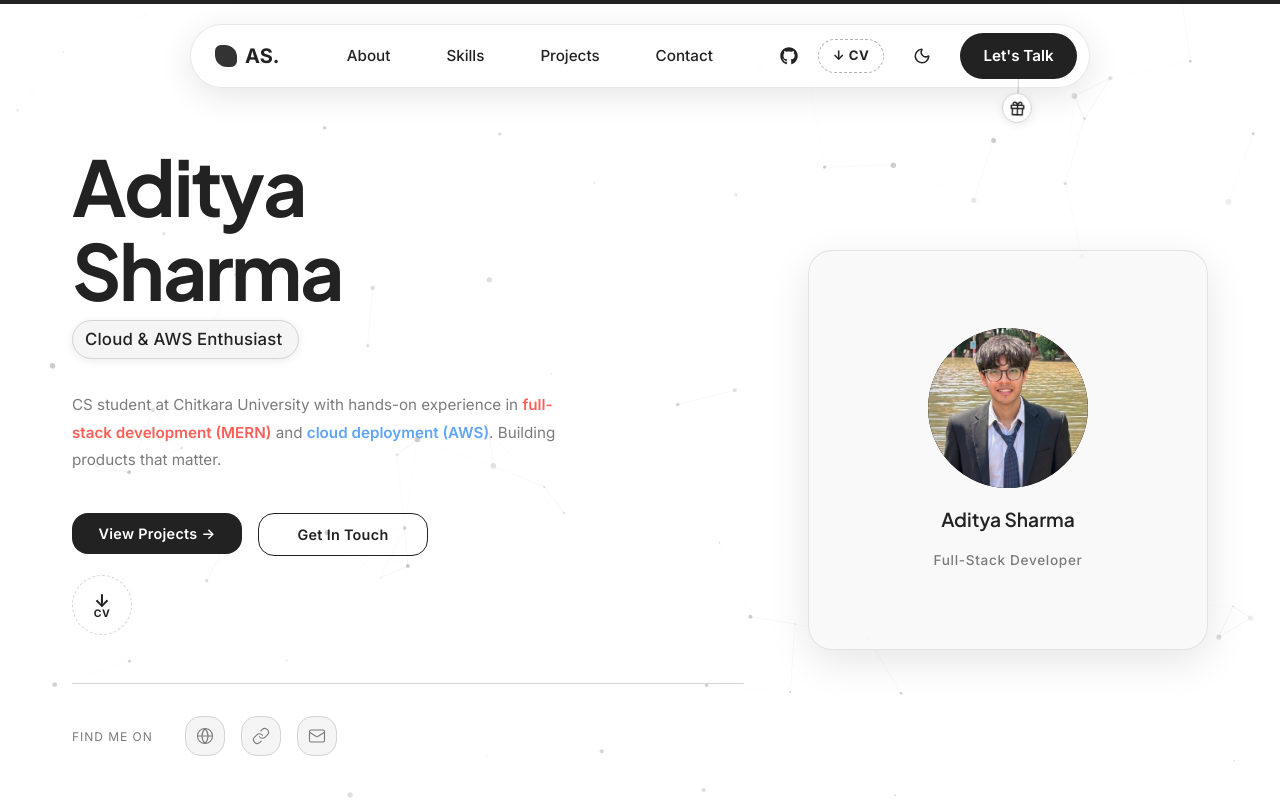
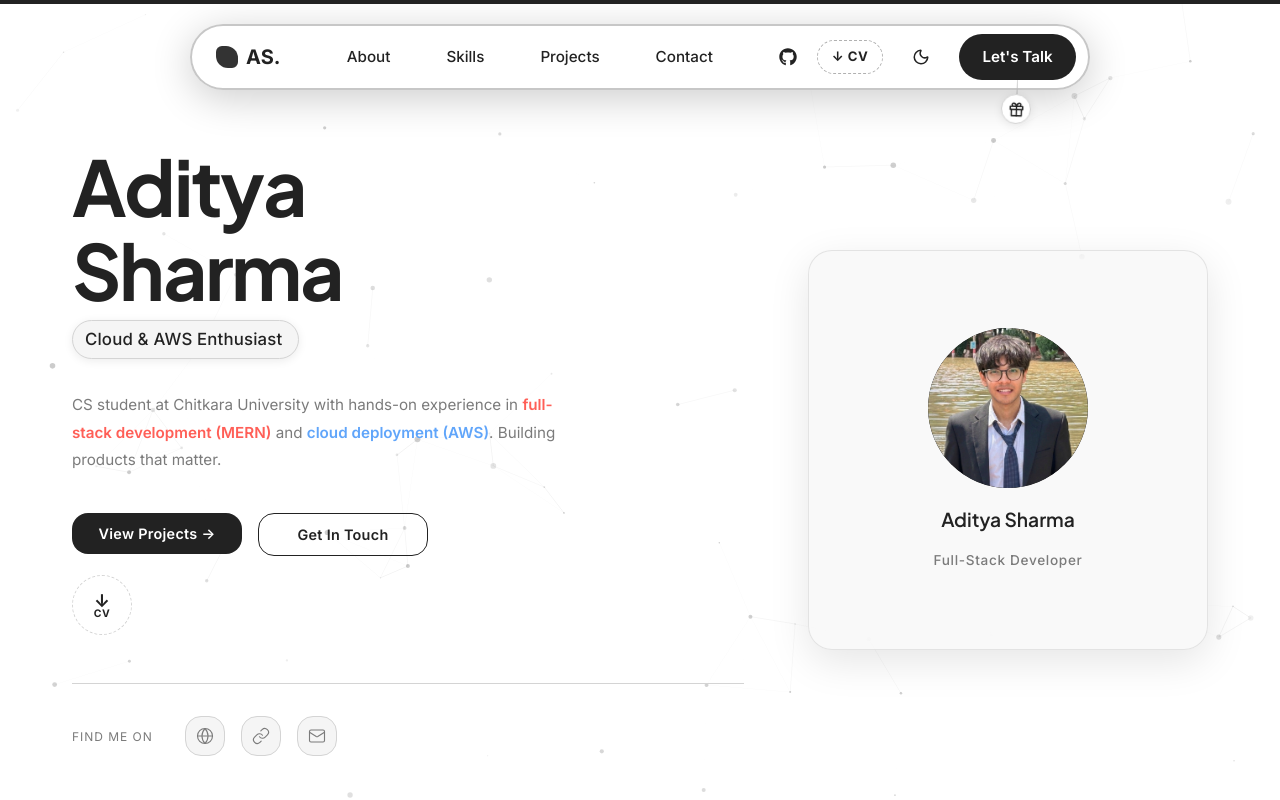
Before and after one commit to fearsomecity/port_adi, a React (Vite) app: page / in a window 1280 px wide. Shown: the top 800 px of the page. Built offline with nearby package versions, Linux system fonts and the light colour scheme.

Commit message:
Enhance: Make navbar glass effect much more prominent and visible

```diff
--- a/src/styles/Navbar.css
+++ b/src/styles/Navbar.css
@@ -6,19 +6,19 @@
   z-index: 1000;
   width: calc(100% - 2rem);
   max-width: 900px;
-  background: color-mix(in srgb, var(--bg) 70%, transparent);
-  backdrop-filter: blur(16px);
-  -webkit-backdrop-filter: blur(16px);
-  border: 1px solid color-mix(in srgb, var(--text-h) 10%, transparent);
+  background: color-mix(in srgb, var(--bg) 95%, transparent);
+  backdrop-filter: blur(30px);
+  -webkit-backdrop-filter: blur(30px);
+  border: 2px solid color-mix(in srgb, var(--text-h) 25%, transparent);
   border-radius: 999px;
-  box-shadow: 0 8px 32px rgba(0, 0, 0, 0.1);
+  box-shadow: 0 8px 40px rgba(0, 0, 0, 0.2), inset 0 1px 0 rgba(255, 255, 255, 0.2);
   transition: all 0.3s cubic-bezier(0.4, 0, 0.2, 1);
 }
 
 .navbar.scrolled {
-  box-shadow: 0 12px 40px rgba(0, 0, 0, 0.15);
+  box-shadow: 0 15px 50px rgba(0, 0, 0, 0.25), inset 0 1px 0 rgba(255, 255, 255, 0.2);
   top: 1rem;
-  background: color-mix(in srgb, var(--bg) 85%, transparent);
+  background: color-mix(in srgb, var(--bg) 98%, transparent);
 }
 
 .navbar-inner {
```
